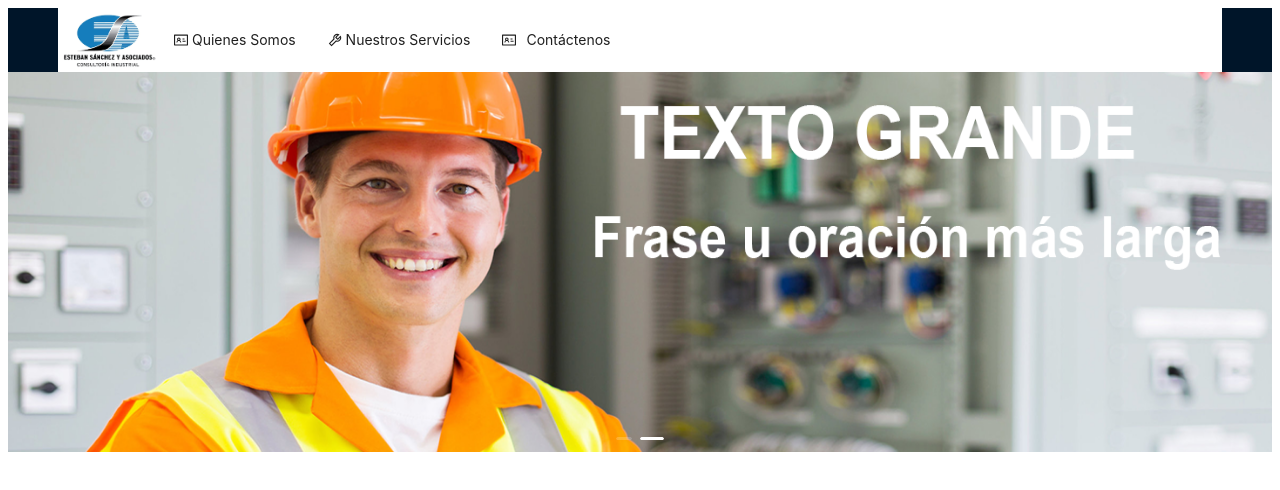
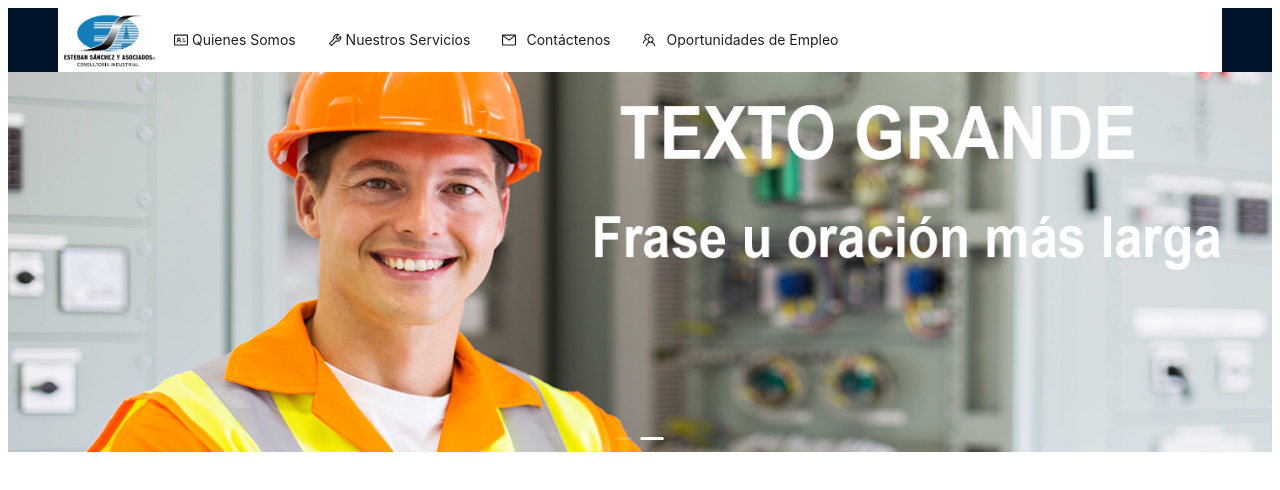
Before and after one commit to EstebanSanchezG/ESASA, a React (Create React App) app: page / in a window 1280 px wide. Shown: the top 490 px of the page. Built offline with nearby package versions, Linux system fonts and the light colour scheme.

Commit message:
Smaller changes to header

```diff
--- a/src/screens/components/HeaderEsasa/headerEsasa.js
+++ b/src/screens/components/HeaderEsasa/headerEsasa.js
@@ -52,8 +52,12 @@ export default function HeaderEsasa() {
                 <Menu.Item key="LlavMano">Proyectos Llave en Mano</Menu.Item>
             </SubMenu>
             <Menu.Item key="Contacto">
-              <IdcardOutlined/>
+              <MailOutlined/>
               <span>Contáctenos</span>
+            </Menu.Item>
+            <Menu.Item key="Trabajo">
+              <TeamOutlined/>
+              <span>Oportunidades de Empleo</span>
             </Menu.Item>
           </Menu>
         </Header>
```
